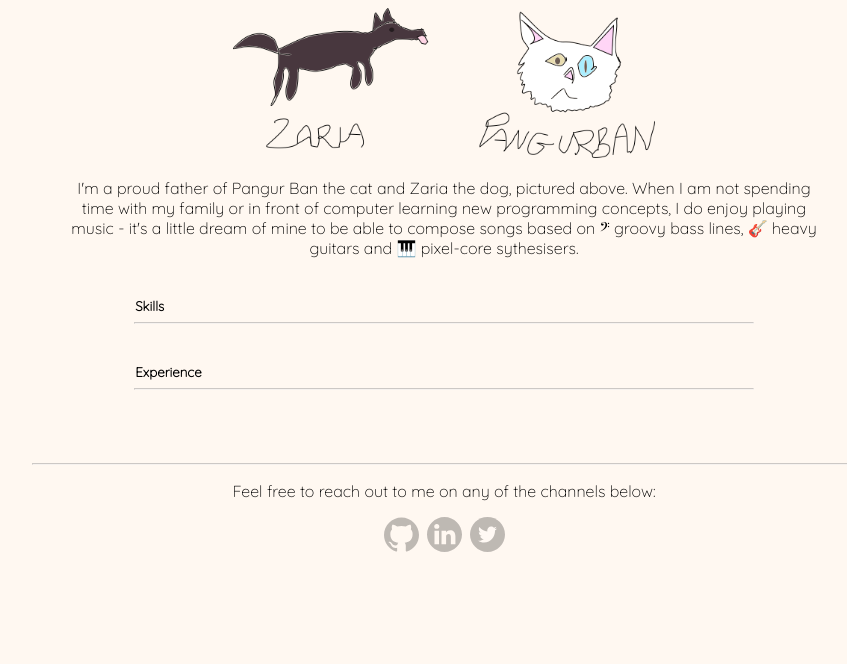
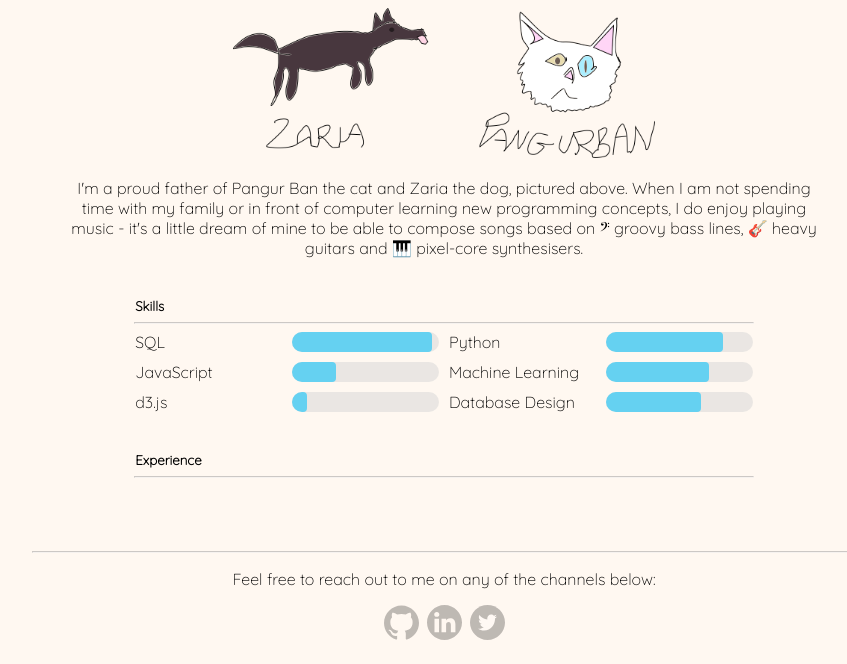
Before and after one commit to matatusko/portfolio-website, a Flask app: page / in a window 1280 px wide. Shown: the part 1100-1764 px from the top of the page, without its empty margins (196-1043 px from the left). Before the commit the page ends 1652 px from the top, so only its background shows below. Run offline with Flask 2, Linux system fonts and the light colour scheme.

Commit message:
placeholder for skills

```diff
--- a/portfolio/home/static/css/home.css
+++ b/portfolio/home/static/css/home.css
@@ -28,6 +28,16 @@
     margin: 0 0;
 }
 
+.home-skills {
+    width: 65%;
+    display: grid;
+    grid-template-columns: repeat(4, 1fr);
+    justify-items: start;
+    grid-gap: 10px;
+    align-items: center;
+    text-align: left;
+}
+
 @media (max-width: 600px) {
     .new-section > p {
         padding: 0 0 0 2%;
@@ -36,4 +46,8 @@
     #animals-pic {
         height: 100px;
     }
+
+    .home-skills {
+        grid-template-columns: repeat(2, 1fr);
+    }
  }
--- a/portfolio/home/templates/home.html
+++ b/portfolio/home/templates/home.html
@@ -62,7 +62,7 @@
         I'm a proud father of Pangur Ban the cat and Zaria the dog, pictured above.
         When I am not spending time with my family or in front of computer learning new programming concepts,
         I do enjoy playing music - it's a little dream of mine to be able to compose songs based on
-        &#119074; groovy bass lines, &#127928; heavy guitars and &#127929; pixel-core sythesisers.
+        &#119074; groovy bass lines, &#127928; heavy guitars and &#127929; pixel-core synthesisers.
     </p>
 </div>
 
@@ -72,6 +72,18 @@
 </div>
 
 <div class="home-content home-skills">
+    <div>SQL</div>
+    <div class="meter"><div style="width: 95%"></div></div>
+    <div>Python</div>
+    <div class="meter"><div style="width: 80%"></div></div>
+    <div>JavaScript</div>
+    <div class="meter"><div style="width: 30%"></div></div>
+    <div>Machine Learning</div>
+    <div class="meter"><div style="width: 70%"></div></div>
+    <div>d3.js</div>
+    <div class="meter"><div style="width: 10%"></div></div>
+    <div>Database Design</div>
+    <div class="meter"><div style="width: 65%"></div></div>
 </div>
 
 <div class="new-section">
--- a/portfolio/static/css/common.css
+++ b/portfolio/static/css/common.css
@@ -58,6 +58,24 @@ a:hover, a:visited, a:link, a:active {
 }
 
 
+/* PROGRESS BAR */
+.meter {
+   width: 100%;
+   height: 20px;
+   background: rgba(213, 213, 213, .5);
+   border-radius: 15px;
+}
+
+.meter > div {
+   height: 100%;
+   border-top-right-radius: 8px;
+   border-bottom-right-radius: 8px;
+   border-top-left-radius: 20px;
+   border-bottom-left-radius: 20px;
+   background-color: #65d1f1;
+}
+
+
 /* ICONS */
 .icon-list {
    display: flex;
```
